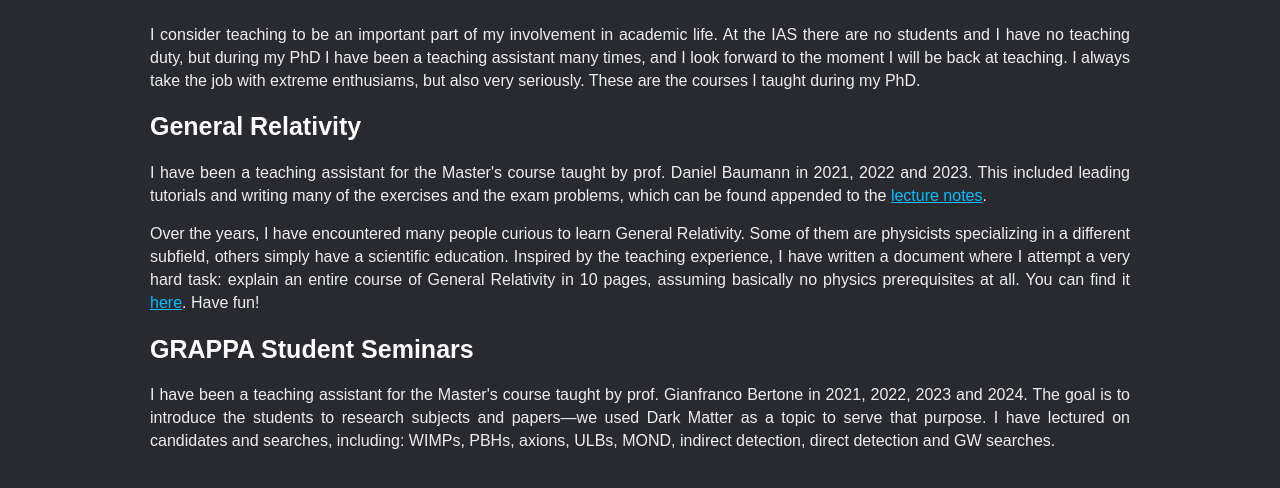
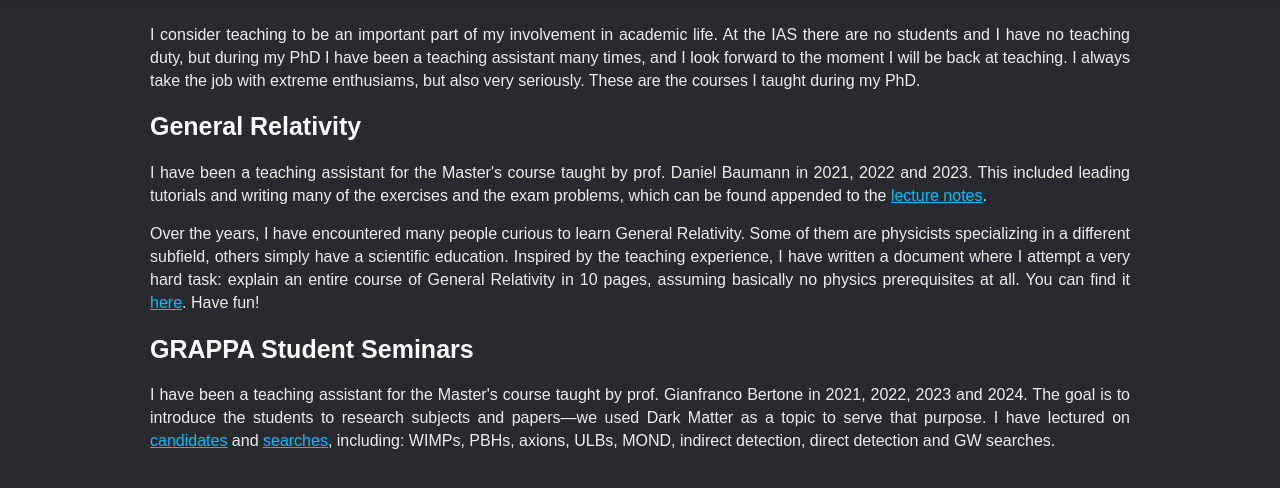
Before and after one commit to GimmyTomas/gimmytomas.github.io, a plain HTML site: page teaching.html in a window 1280 px wide. Shown: the part 74-562 px from the top of the page. Drawn offline with Linux system fonts and the light colour scheme.

Commit message:
teaching documents

```diff
--- a/teaching.html
+++ b/teaching.html
@@ -72,12 +72,12 @@
     <p>I consider teaching to be an important part of my involvement in academic life. At the IAS there are no students and I have no teaching duty, but during my PhD I have been a teaching assistant many times, and I look forward to the moment I will be back at teaching. I always take the job with extreme enthusiams, but also very seriously. These are the courses I taught during my PhD.</p>
 
     <h1>General Relativity</h1>
-    <p>I have been a teaching assistant for the Master's course taught by prof. Daniel Baumann in 2021, 2022 and 2023. This included leading tutorials and writing many of the exercises and the exam problems, which can be found appended to the <a href='https://t.co/odIAqDlrc1'>lecture notes</a>.</p>
+    <p>I have been a teaching assistant for the Master's course taught by prof. Daniel Baumann in 2021, 2022 and 2023. This included leading tutorials and writing many of the exercises and the exam problems, which can be found appended to the <a href='files/GR-lecture-notes.pdf'>lecture notes</a>.</p>
 
     <p>Over the years, I have encountered many people curious to learn General Relativity. Some of them are physicists specializing in a different subfield, others simply have a scientific education. Inspired by the teaching experience, I have written a document where I attempt a very hard task: explain an entire course of General Relativity in 10 pages, assuming basically no physics prerequisites at all. You can find it <a href='files/GR-summary.pdf'>here</a>. Have fun!</p>
 
     <h1>GRAPPA Student Seminars</h1>
-    <p>I have been a teaching assistant for the Master's course taught by prof. Gianfranco Bertone in 2021, 2022, 2023 and 2024. The goal is to introduce the students to research subjects and papers&mdash;we used Dark Matter as a topic to serve that purpose. I have lectured on candidates and searches, including: WIMPs, PBHs, axions, ULBs, MOND, indirect detection, direct detection and GW searches.</p>
+    <p>I have been a teaching assistant for the Master's course taught by prof. Gianfranco Bertone in 2021, 2022, 2023 and 2024. The goal is to introduce the students to research subjects and papers&mdash;we used Dark Matter as a topic to serve that purpose. I have lectured on <a href='files/candidates_literature_session.pdf'>candidates</a> and <a href='files/searches_literature_session'>searches</a>, including: WIMPs, PBHs, axions, ULBs, MOND, indirect detection, direct detection and GW searches.</p>
 </div>
 
 </body>
```
Also changed, not shown: 8 other files.
